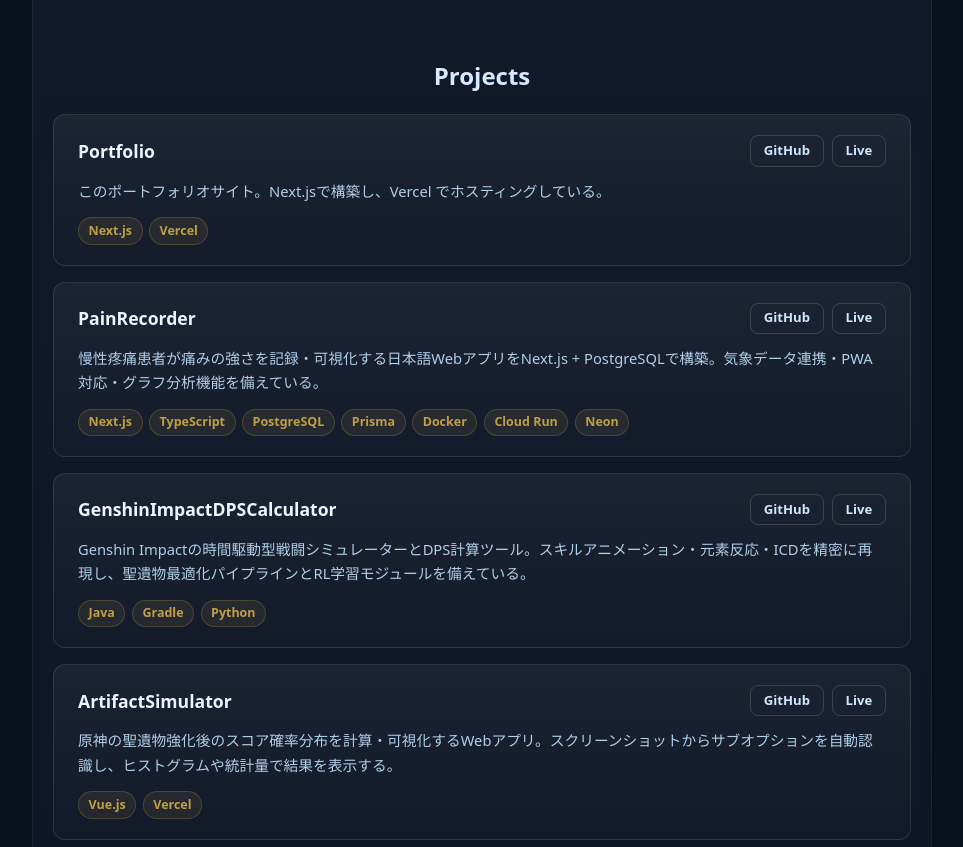
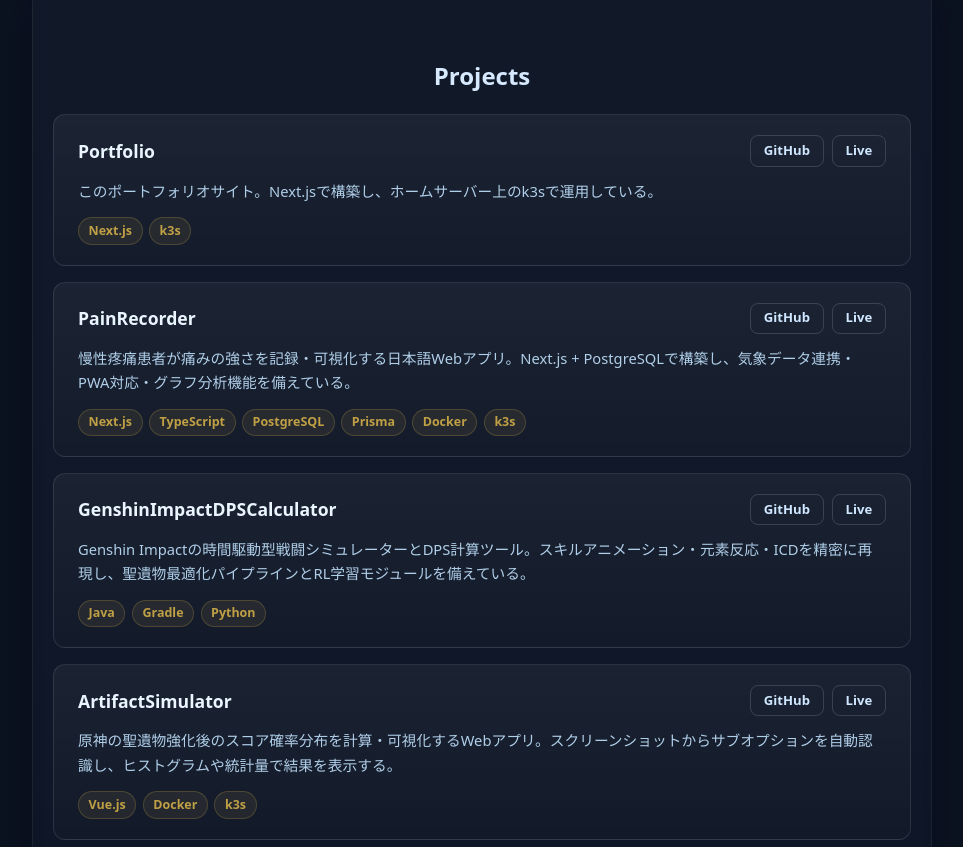
Before and after one commit to kyobankatu/Portfolio, a Next.js app: page / in a window 1280 px wide. Shown: the part 2033-2880 px from the top of the page, without its empty margins (158-1121 px from the left). Built offline with nearby package versions, Linux system fonts and the light colour scheme.

Commit message:
change: edit explanation about Portfolio and Painrecorder

```diff
--- a/components/Home.jsx
+++ b/components/Home.jsx
@@ -74,15 +74,15 @@
 const projects = [
     {
         name: 'Portfolio',
-        techs: ['Next.js', 'Vercel'],
+        techs: ['Next.js', 'k3s'],
         github: 'https://github.com/kyobankatu/Portfolio',
-        url: 'https://katumon-portfolio.vercel.app/',
+        url: 'https://portfolio.katumon.com/',
     },
     {
         name: 'PainRecorder',
-        techs: ['Next.js', 'TypeScript', 'PostgreSQL', 'Prisma', 'Docker', 'Cloud Run', 'Neon'],
+        techs: ['Next.js', 'TypeScript', 'PostgreSQL', 'Prisma', 'Docker', 'k3s'],
         github: 'https://github.com/kyobankatu/PainRecorder',
-        url: 'https://painrecorder-474392225909.asia-northeast1.run.app/',
+        url: 'https://pain.katumon.com/',
     },
     {
         name: 'GenshinImpactDPSCalculator',
@@ -92,14 +92,14 @@
     },
     {
         name: 'ArtifactSimulator',
-        techs: ['Vue.js', 'Vercel'],
-        github: 'https://github.com/kyobankatu/ArtifactSimulator-Vercel',
-        url: 'https://artifact-simulator.vercel.app/',
+        techs: ['Vue.js', 'Docker', 'k3s'],
+        github: 'https://github.com/kyobankatu/ArtifactSimulator-Frontend',
+        url: 'https://artifact.katumon.com',
     },
     {
         name: 'ArtifactSimulator-Backend',
-        techs: ['Python', 'Flask', 'Google Cloud Vision API', 'Docker', 'Render'],
-        github: 'https://github.com/kyobankatu/Artifact-Simulator-Backend',
+        techs: ['Python', 'Flask', 'Google Cloud Vision API', 'Docker', 'k3s'],
+        github: 'https://github.com/kyobankatu/ArtifactSimulator-Backend',
         url: null,
     },
     {
--- a/locales/en.json
+++ b/locales/en.json
@@ -12,8 +12,8 @@
         "note2": "Started drawing illustrations as a hobby from March 2026. Still learning..."
     },
     "projects": {
-        "Portfolio": "This portfolio site. Built with Next.js and hosted on Vercel.",
-        "PainRecorder": "A Japanese web app for chronic pain patients to record and visualize pain intensity, built with Next.js + PostgreSQL. Features weather data integration, PWA support, and graph analysis.",
+        "Portfolio": "This portfolio site. Built with Next.js and hosted on a home server using k3s.",
+        "PainRecorder": "A Japanese web app for chronic pain patients to record and visualize pain intensity. Built with Next.js + PostgreSQL, with weather data integration, PWA support, and graph analysis.",
         "ZZZ-SearchApi": "An API server that searches Zenless Zone Zero Wiki information and returns AI-generated summaries.",
         "ZZZ-SearchOverlay": "An Electron desktop app for quickly looking up in-game terms while playing Zenless Zone Zero. Supports text search and image search via screenshot.",
         "GenshinImpactDPSCalculator": "A time-driven combat simulator and DPS calculation tool for Genshin Impact. Accurately reproduces skill animations, elemental reactions, and ICD, with an artifact optimization pipeline and RL learning module.",
--- a/locales/ja.json
+++ b/locales/ja.json
@@ -12,8 +12,8 @@
         "note2": "2026 / 3 から趣味でイラストを描き始めました。勉強中..."
     },
     "projects": {
-        "Portfolio": "このポートフォリオサイト。Next.jsで構築し、Vercel でホスティングしている。",
-        "PainRecorder": "慢性疼痛患者が痛みの強さを記録・可視化する日本語WebアプリをNext.js + PostgreSQLで構築。気象データ連携・PWA対応・グラフ分析機能を備えている。",
+        "Portfolio": "このポートフォリオサイト。Next.jsで構築し、ホームサーバー上のk3sで運用している。",
+        "PainRecorder": "慢性疼痛患者が痛みの強さを記録・可視化する日本語Webアプリ。Next.js + PostgreSQLで構築し、気象データ連携・PWA対応・グラフ分析機能を備えている。",
         "ZZZ-SearchApi": "「Zenless Zone Zero」のWiki情報を検索し、AIで要約して返すAPIサーバー。",
         "ZZZ-SearchOverlay": "「Zenless Zone Zero」のプレイ中にゲーム用語を素早く調べられるElectronデスクトップアプリ。テキスト検索とスクリーンショットを用いた画像検索に対応している。",
         "GenshinImpactDPSCalculator": "Genshin Impactの時間駆動型戦闘シミュレーターとDPS計算ツール。スキルアニメーション・元素反応・ICDを精密に再現し、聖遺物最適化パイプラインとRL学習モジュールを備えている。",
```
Also changed, not shown: portfolio.yaml (added, +48 -0 lines), 1 other file (tests, documents, lock files or other folders).
